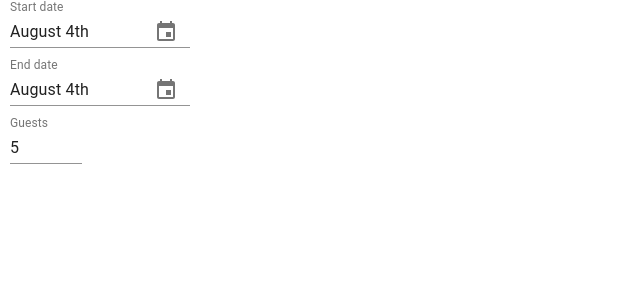
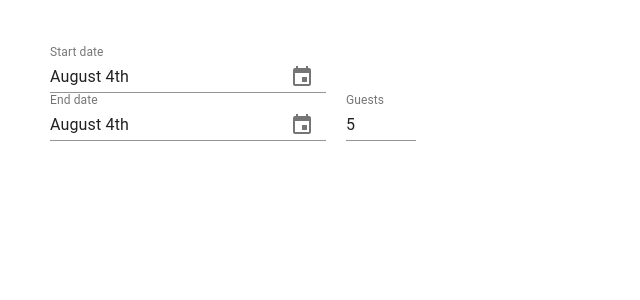
Before and after one commit to mladenkn/devot-assingment, a React (Create React App) app: page / in a window 1280 px wide. Shown: the top 300 px of the page, without its empty margins (0-640 px from the left). Built offline with nearby package versions, Linux system fonts and the light colour scheme; no server answers.

Commit message:
updated home section

```diff
--- a/src/devot-assingment-client/components/HomeSection.tsx
+++ b/src/devot-assingment-client/components/HomeSection.tsx
@@ -8,16 +8,15 @@ export function HomeSection() {
   const styles = useStyles()
 
   return (
-    <div>
-      <SearchHostsForm className={styles.form} value={logic.form} />
+    <div className={styles.root}>
+      <SearchHostsForm value={logic.form} />
       {logic.response.status === 'LOADED' && logic.response.value}
     </div>
   );
 }
 
 const useStyles = makeStyles({
-  form: {
-    width: '180px',
-    marginLeft: 10
-  }
+  root: {
+    padding: '45px 700px 0px 50px',
+  },
 })
--- a/src/devot-assingment-client/components/SearchHostsForm.tsx
+++ b/src/devot-assingment-client/components/SearchHostsForm.tsx
@@ -3,7 +3,6 @@ import DateFnsUtils from '@date-io/date-fns';
 import { KeyboardDatePicker, MuiPickersUtilsProvider } from '@material-ui/pickers';
 import { SearchHostsRequest } from "../../devot-assingment-shared";
 import { makeStyles, TextField } from "@material-ui/core";
-import clsx from 'clsx'
 
 export type Props = {
   className?: string
@@ -15,7 +14,7 @@ export function SearchHostsForm(props: Props){
   const styles = useStyles()
 
   return (
-    <div className={clsx(styles.root, props.className)}>
+    <div className={props.className}>
       <MuiPickersUtilsProvider utils={DateFnsUtils}>
         <KeyboardDatePicker
           className={styles.spacing}
@@ -36,14 +35,10 @@ export function SearchHostsForm(props: Props){
 }
 
 const useStyles = makeStyles({
-  root: {
-    display: 'flex',
-    flexDirection: 'column'
-  },
   spacing: {
-    marginBottom: 10
+    marginRight: 20
   },
   guestsInput: {
-    width: '40%'
+    width: 70
   }
 })
```
